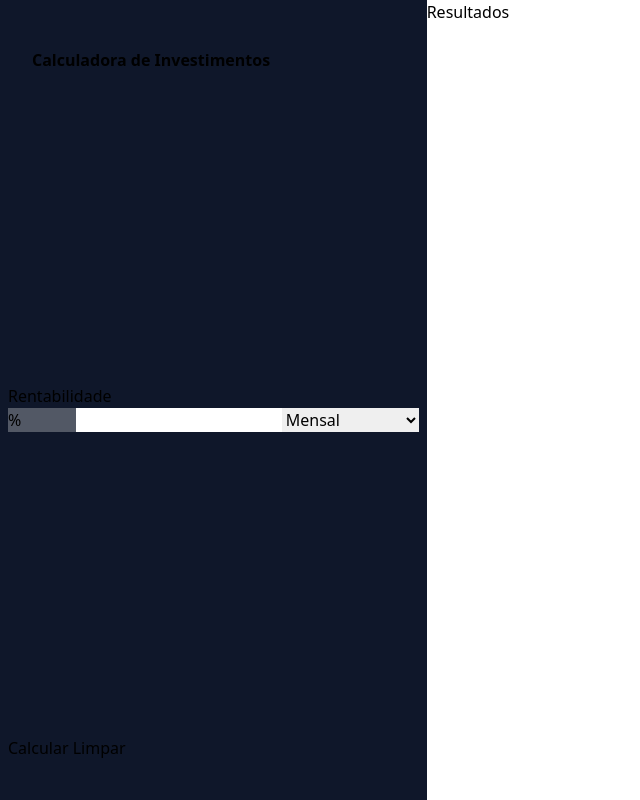
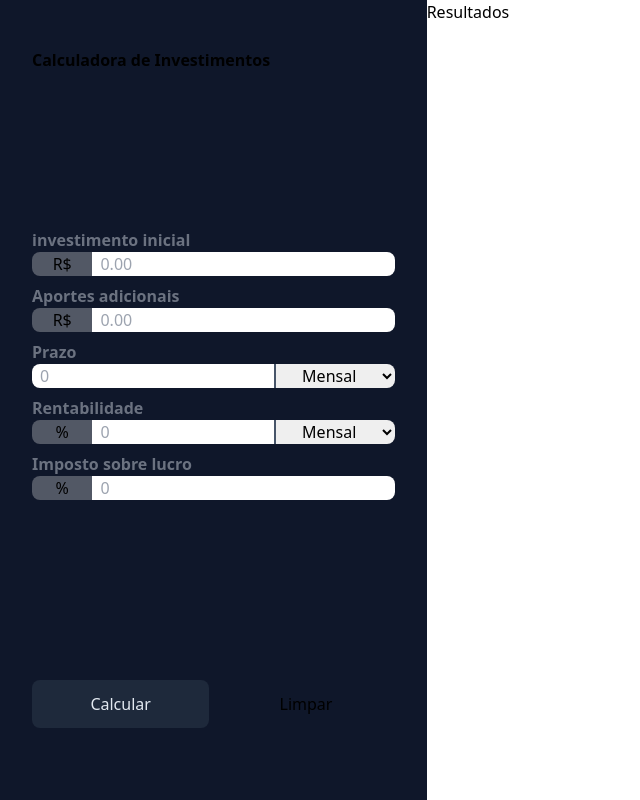
Before and after one commit to ThyagoLedo/Projeto_Calculadorainvestimentos, a website built with Vite: page index.html in a window 1280 px wide. Shown: the whole page, without its empty margins (0-640 px from the left). Built offline with nearby package versions, Linux system fonts and the light colour scheme.

Commit message:
formulario de investimento criado e arquivo de calculo de projecoes criado

```diff
--- a/index.html
+++ b/index.html
@@ -14,22 +14,116 @@
         Calculadora de Investimentos
       </h1>
       <form class="w-full">
-        <div class="flex w-full flex-col">
-          <label for="Return-rate">Rentabilidade</label>
+        <div class="flex w-full flex-col px-6 my-2">
+          <label for="starting-amount" class="font-bold text-gray-500"
+            >investimento inicial</label
+          >
           <div class="flex">
-            <input value="%" class="w-1/6" type="text" disabled />
-            <input type="text" class="w-1/2" id="Return-rate" />
+            <input
+              value="R$"
+              class="w-1/6 text-center rounded-l-lg"
+              type="text"
+              disabled
+            />
+            <input
+              type="text"
+              class="w-5/6 rounded-r-lg px-2"
+              placeholder="0.00"
+              id="starting-amount"
+            />
+          </div>
+        </div>
+        <div class="flex w-full flex-col px-6 my-2">
+          <label for="additional-contribution" class="font-bold text-gray-500"
+            >Aportes adicionais</label
+          >
+          <div class="flex">
+            <input
+              value="R$"
+              class="w-1/6 text-center rounded-l-lg"
+              type="text"
+              disabled
+            />
+            <input
+              type="text"
+              class="w-5/6 rounded-r-lg px-2"
+              placeholder="0.00"
+              id="additional-contribution"
+            />
+          </div>
+        </div>
+        <div class="flex w-full flex-col px-6 my-2">
+          <label for="time-amount" class="font-bold text-gray-500">Prazo</label>
+          <div class="flex">
+            <input
+              type="text"
+              class="w-2/3 rounded-l-lg px-2"
+              id="time-amount"
+              placeholder="0"
+            />
             <!-- <input type="text" class="w-1/3" value="Mensal" /> -->
-            <select id="evaluation-period" class="w-1/3">
+            <select
+              id="time-amount-period"
+              class="w-1/3 rounded-r-lg border-l-2 border-slate-600 text-center hover:bg-slate-600 hover:text-slate-200"
+            >
               <option value="monthly">Mensal</option>
               <option value="yearly">Anual</option>
             </select>
           </div>
         </div>
+        <div class="flex w-full flex-col px-6 my-2">
+          <label for="Return-rate" class="font-bold text-gray-500"
+            >Rentabilidade</label
+          >
+          <div class="flex">
+            <input
+              value="%"
+              class="w-1/6 text-center rounded-l-lg"
+              type="text"
+              disabled
+            />
+            <input
+              type="text"
+              class="w-1/2 px-2"
+              id="Return-rate"
+              placeholder="0"
+            />
+            <select
+              id="evaluation-period"
+              class="w-1/3 rounded-r-lg border-l-2 border-slate-600 text-center hover:bg-slate-600 hover:text-slate-200"
+            >
+              <option value="monthly">Mensal</option>
+              <option value="yearly">Anual</option>
+            </select>
+          </div>
+        </div>
+        <div class="flex w-full flex-col px-6 my-2">
+          <label for="tax-rate" class="font-bold text-gray-500"
+            >Imposto sobre lucro</label
+          >
+          <div class="flex">
+            <input
+              value="%"
+              class="w-1/6 text-center rounded-l-lg"
+              type="text"
+              disabled
+            />
+            <input
+              type="text"
+              class="w-5/6 rounded-r-lg px-2"
+              id="tax-rate"
+              placeholder="0"
+            />
+          </div>
+        </div>
       </form>
-      <div>
-        <button>Calcular</button>
-        <button>Limpar</button>
+      <div class="flex h-12 px-6 my-8 w-full gap-2">
+        <button
+          class="w-1/2 rounded-lg bg-slate-800 text-slate-200 hover:bg-slate-600"
+        >
+          Calcular
+        </button>
+        <button class="w-1/2 rounded-lg hover:bg-slate-200">Limpar</button>
       </div>
     </aside>
 
--- /dev/null
+++ b/src/investmentGoals.js
@@ -0,0 +1,58 @@
+function convertToMontlyReturnRate(yearlyReturnRate) {
+  return yearlyReturnRate ** (1 / 12);
+}
+
+function generateRetirnsArray(
+  startingAmaunt = 0,
+  timeHorizon = 0,
+  timePeriod = "monthly",
+  monthlcontribution = 0,
+  returnRate = 0,
+  returbiTumeFrame = "monthly "
+) {
+  if (!timeHorizon || !startingAmaunt) {
+    throw new Error(
+      "Investimento inicial e prazo devem ser preenchidos com valores positivos."
+    );
+  }
+
+  const finalReturnRate =
+    returbiTumeFrame === "monthly"
+      ? 1 + returnRate / 100
+      : convertToMontlyReturnRate(1 + returnRate / 100);
+
+  const finalTimeHorizon =
+    timePeriod === "monthly" ? timeHorizon : timeHorizon * 12;
+
+  const referenciInvestmentObject = {
+    investedAmount: startingAmaunt,
+    interestReturns: 0,
+    totalInterstReturns: 0,
+    month: 0,
+    totalAmount: startingAmaunt,
+  };
+
+  const returnsArray = [referenciInvestmentObject];
+  for (
+    let timereference = 1;
+    timereference <= finalReturnRate;
+    timereference++
+  ) {
+    const totalAmount =
+      returnsArray[timereference - 1].totalAmount * finalReturnRate +
+      monthlcontribution;
+    const interestReturns =
+      returnsArray[timereference - 1].totalAmount * finalReturnRate;
+    const investedAmount = startingAmaunt + monthlcontribution * timereference;
+    const totalInterstReturns = totalAmount - investedAmount;
+    returnsArray.push({
+      investedAmount,
+      investedAmount,
+      totalInterstReturns,
+      month: timereference,
+      totalAmount,
+    });
+  }
+
+  return returnsArray;
+}
```
Also changed, not shown: main.js (added).
